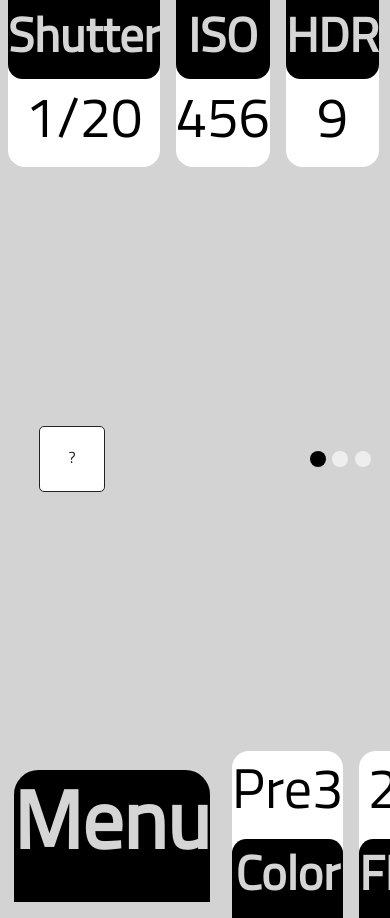
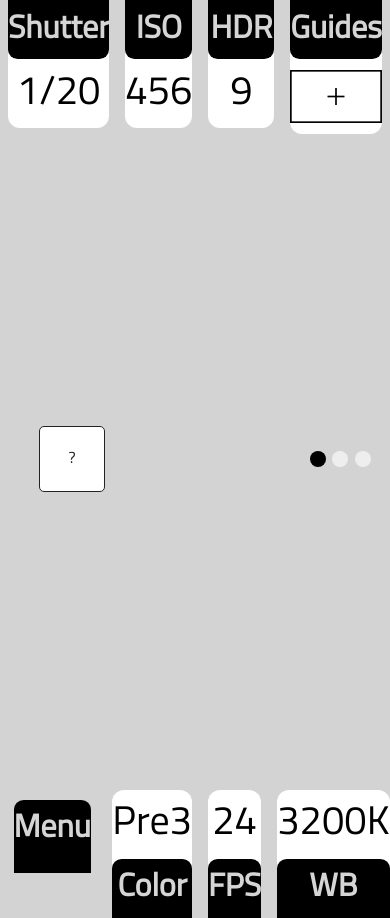
Before and after one commit to apertus-open-source-cinema/axiom-firmware, a PHP site: page / in a window 390 px wide. Run offline with PHP 8.4, Linux system fonts and the light colour scheme.

Commit message:
fixes for mobile layout

```diff
--- a/software/control_daemon/ControlGUI/css/menu.css
+++ b/software/control_daemon/ControlGUI/css/menu.css
@@ -65,7 +65,7 @@
 .Value {
     background: white;
     color:black;
-    font-size: 3.5em;
+    font-size: 2.5rem;
     /* height: 60%; */
     display: flex;
     justify-content: center;
@@ -78,7 +78,7 @@
     background: black;
     color:#d5d5d5;
     font-weight: bold;
-    font-size: 3.0em;
+    font-size: 2.0rem;
     /* font-size: 1.7em; */
     /* height: 1.7em; */
     /* line-height: 1.7em; */
--- a/software/control_daemon/ControlGUI/js/main.js
+++ b/software/control_daemon/ControlGUI/js/main.js
@@ -49,6 +49,9 @@ function startUp() {
     //Buttons
     $("#MenuBtn").click(function () {
         SwitchMenuPage("menu-page");
+
+        //Go fullscreen on mobile
+        document.documentElement.webkitRequestFullScreen();
     });
 
     $("#MenuBtnClose").click(function () {
```
